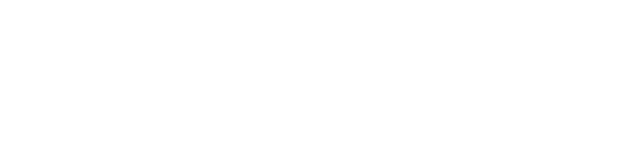
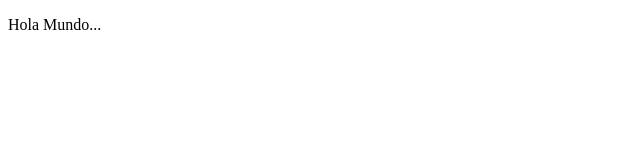
Before and after one commit to HansRubio2023/proyectotic2024, a plain HTML site: page index.html in a window 1280 px wide. Shown: the whole page, without its empty margins (0-640 px from the left). Drawn offline with Linux system fonts and the light colour scheme.

Commit message:
Subiendo cambio por HRR
Subiendo un hola mundo

```diff
--- a/index.html
+++ b/index.html
@@ -6,6 +6,6 @@
     <title>Proyecto TIC</title>
 </head>
 <body>
-
+    <p>Hola Mundo...</p>
 </body>
 </html>
```
